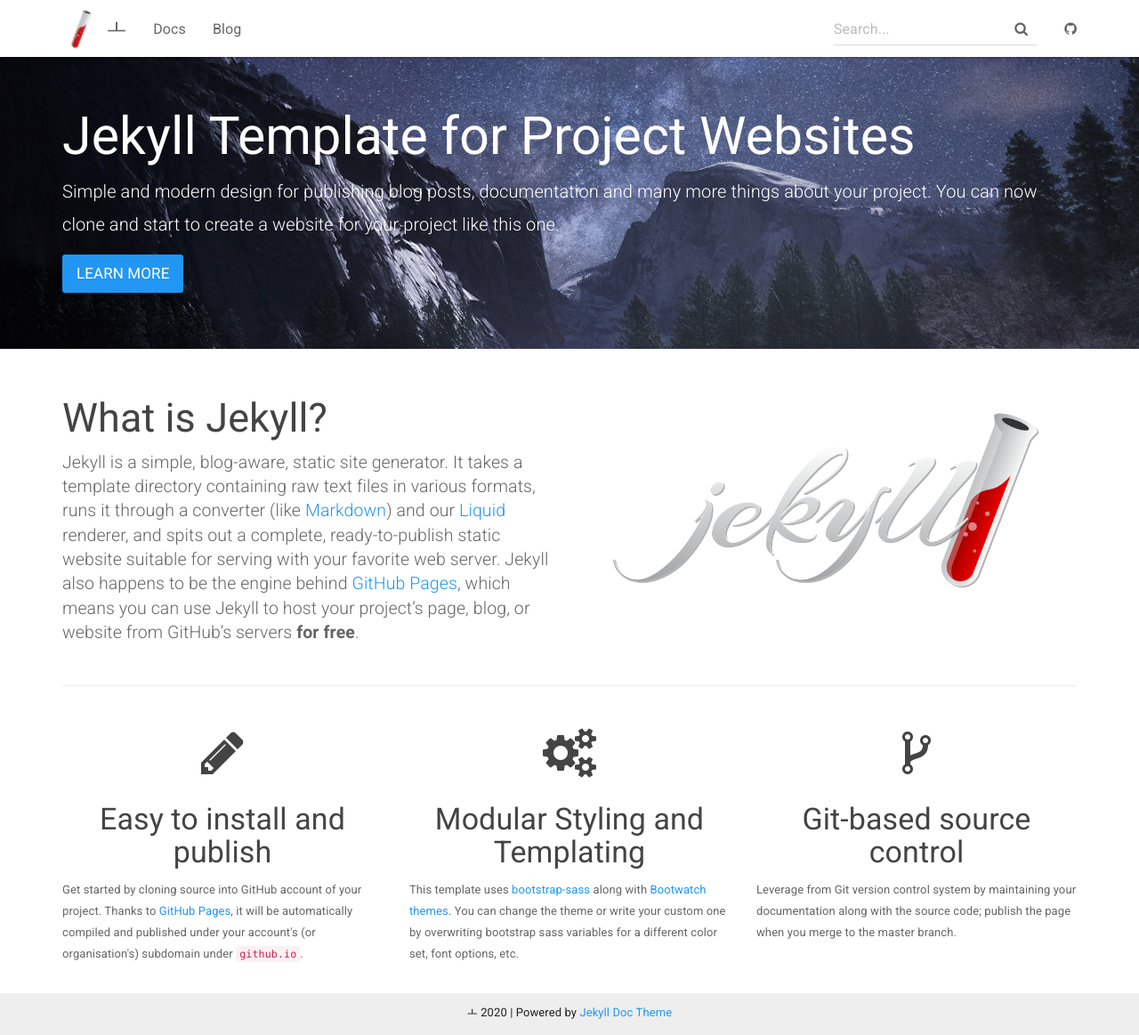
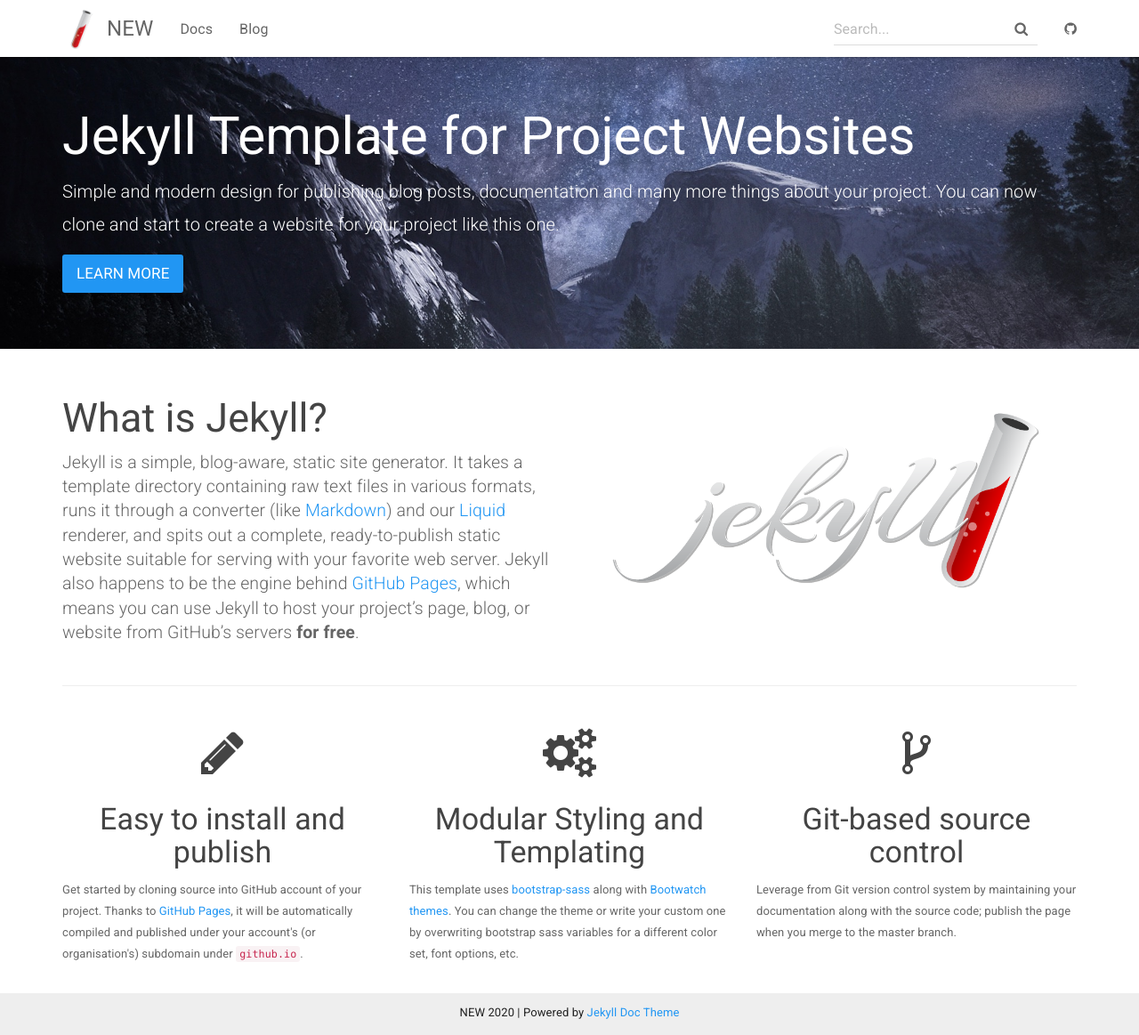
Before and after one commit to younjin0520/practice, a Jekyll site: the page built from index.html, in a window 1280 px wide and 1163 px high. Shown: the whole window at 89% size. Built offline with Jekyll 4.4.1, drawn with Linux system fonts in a browser that asks for light colours.

Commit message:
Update _config.yml

```diff
--- a/_config.yml
+++ b/_config.yml
@@ -1,5 +1,5 @@
 # Site settings
-title: ㅗ
+title: NEW
 email: your-email@domain.com
 description: >
   Jekyll Template for Project Websites
```
